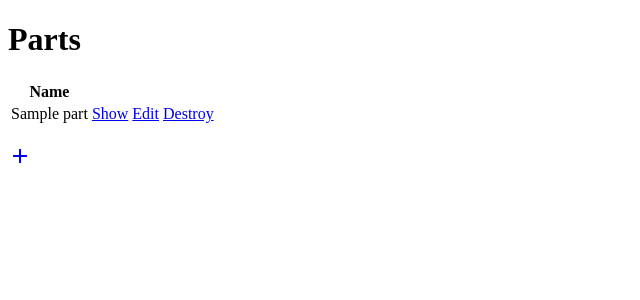
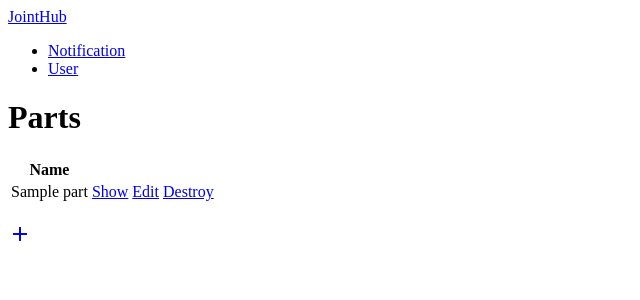
Before and after one commit to tsukalab/jointhub, a Rails app: page /parts in a window 1280 px wide. Shown: the top 300 px of the page, without its empty margins (0-640 px from the left). Run offline with Rails 7, Linux system fonts and the light colour scheme; tables that the repository leaves empty hold one stand-in row (values such as "Sample post"); some libraries are stand-ins or nearby versions.

Commit message:
add header

```diff
--- /dev/null
+++ b/app/views/layouts/_header.html.erb
@@ -0,0 +1,9 @@
+<nav>
+  <div class="nav-wrapper blue">
+    <%= link_to 'JointHub', root_path, class: "brand-logo left" %>
+    <ul id="nav-mobile" class="right hide-on-med-and-down">
+      <li><a href="badges.html">Notification</a></li>
+      <li><a href="collapsible.html">User</a></li>
+    </ul>
+  </div>
+</nav>
--- a/app/views/layouts/application.html.erb
+++ b/app/views/layouts/application.html.erb
@@ -9,6 +9,7 @@
   </head>
 
   <body>
+    <%= render 'layouts/header' %>
     <%= yield %>
   </body>
 </html>
--- a/config/routes.rb
+++ b/config/routes.rb
@@ -1,5 +1,5 @@
 Rails.application.routes.draw do
+  root 'joints#index'
   resources :joints
   resources :parts
-  # For details on the DSL available within this file, see http://guides.rubyonrails.org/routing.html
 end
```
